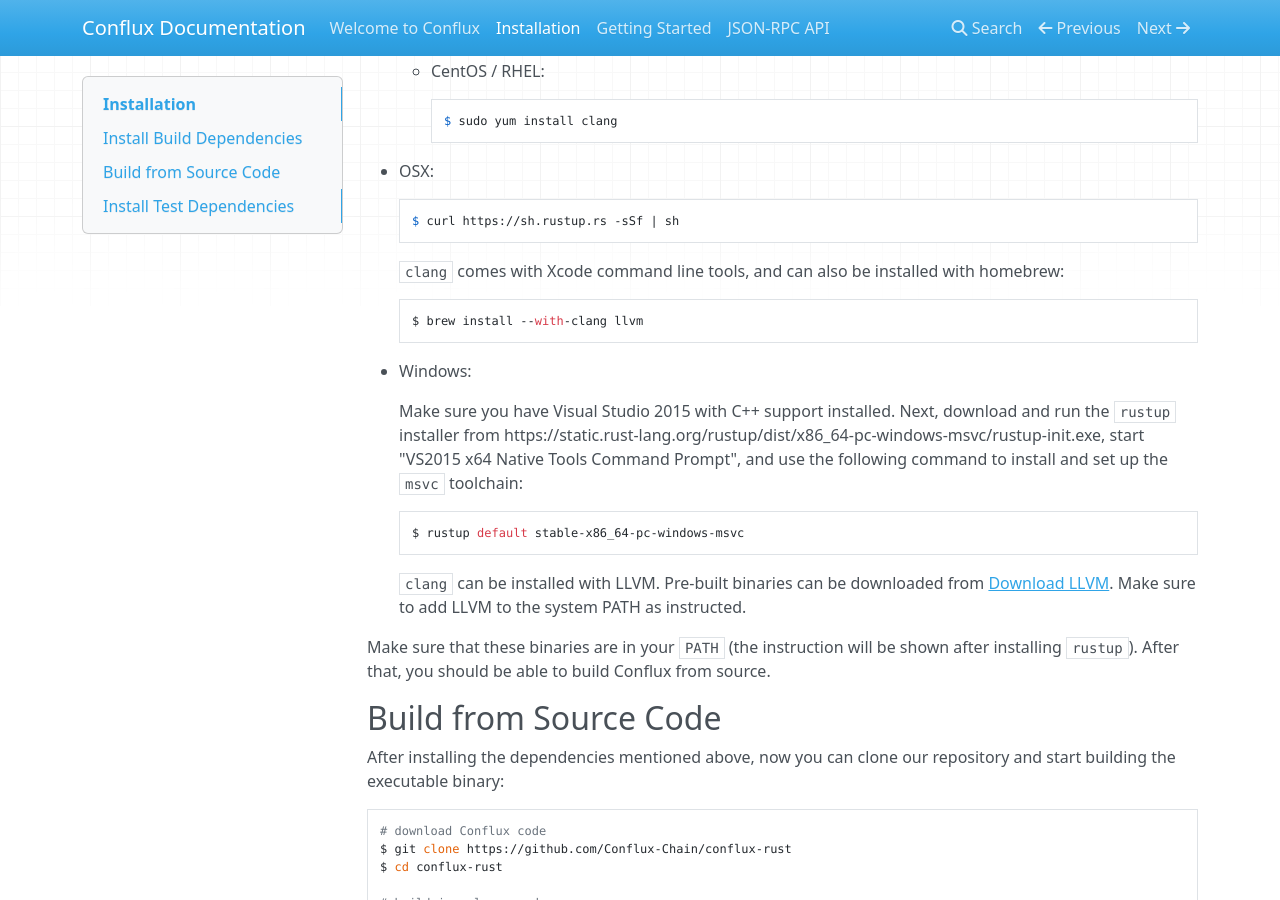
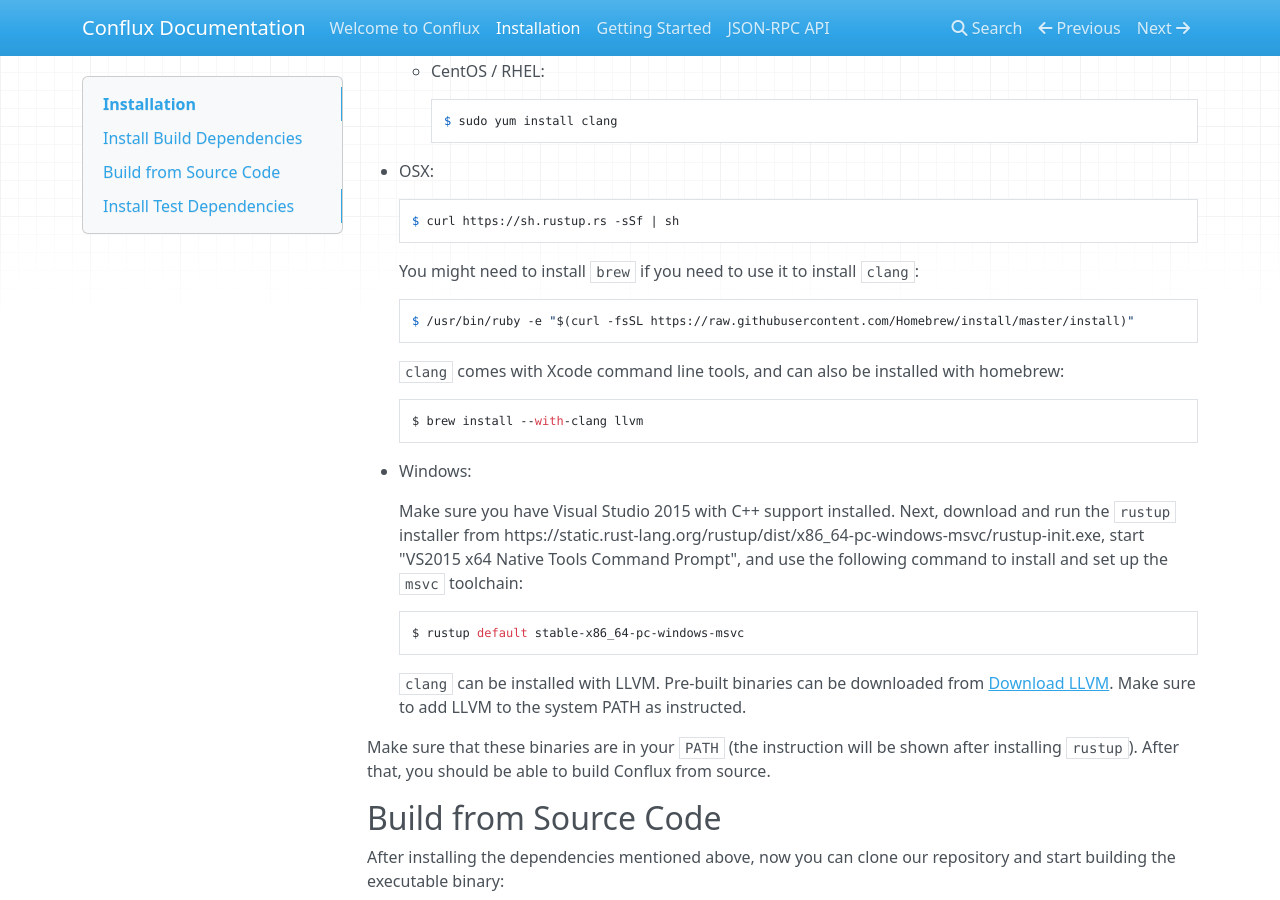
Before and after one commit to Conflux-Chain/conflux-doc, an MkDocs documentation site: the page built from docs/install.md, in a window 1280 px wide and 900 px high, scrolled down 506 px. Built offline with MkDocs 1.6.1, drawn with Linux system fonts in a browser that asks for light colours; nearby versions of some CDN libraries.

Commit message:
revise instruction of installation on OSX

```diff
--- a/docs/install.md
+++ b/docs/install.md
@@ -24,6 +24,10 @@
 * OSX:
 
         $ curl https://sh.rustup.rs -sSf | sh
+
+    You might need to install `brew` if you need to use it to install `clang`:
+
+        $ /usr/bin/ruby -e "$(curl -fsSL https://raw.githubusercontent.com/Homebrew/install/master/install)"
 
     `clang` comes with Xcode command line tools, and can also be installed with homebrew:
 
```
